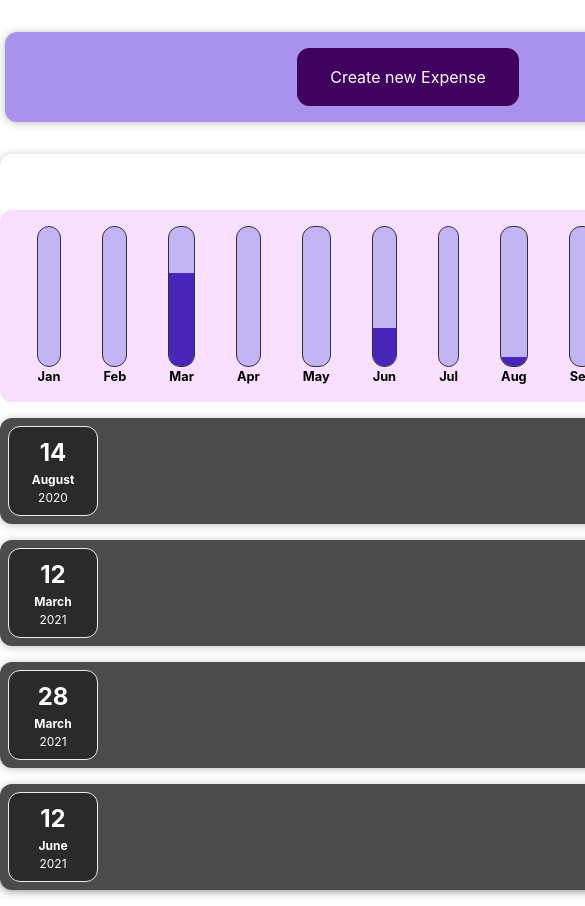
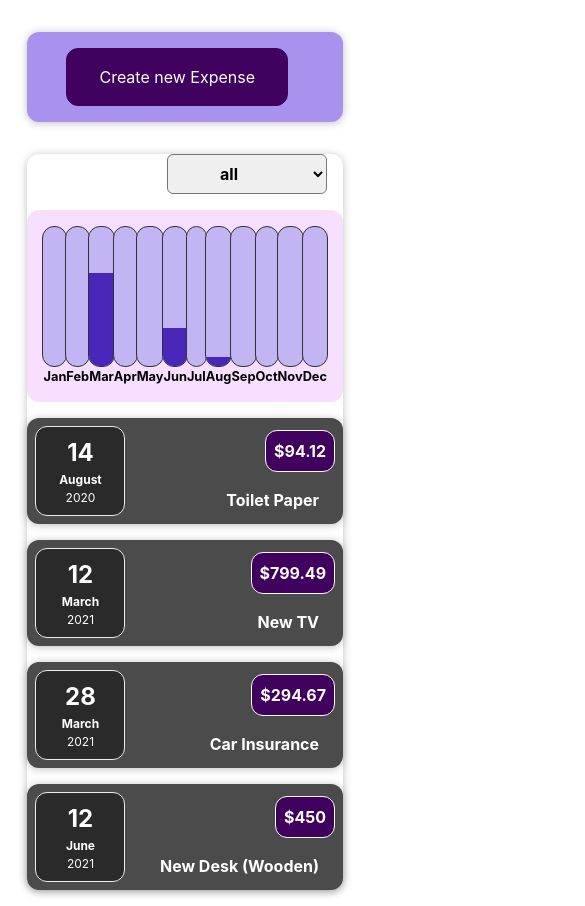
Before and after one commit to marcop96/reactcourse, a React (Vite) app: page / in a window 390 px wide. Shown: the top 906 px of the page, 585 px wide, since content can reach past the window. Built offline with nearby package versions, Linux system fonts and the light colour scheme.

Commit message:
adds responsiveness

```diff
--- a/src/App.css
+++ b/src/App.css
@@ -3,14 +3,14 @@
   margin: 0 auto;
   padding: 2rem;
   text-align: center;
+  width: 95%;
 }
 
 .expenses {
   padding: 1rem;
   background-color: rgb(31, 31, 31);
   margin: 2rem auto;
-  width: 50rem;
-  max-width: 95%;
+
   border-radius: 12px;
   box-shadow: 0 1px 8px rgba(0, 0, 0, 0.25);
 }
--- a/src/components/Expenses/ExpenseItem.css
+++ b/src/components/Expenses/ExpenseItem.css
@@ -36,7 +36,7 @@
   border-radius: 12px;
 }
 
-@media (min-width: 580px) {
+@media (min-width: 400px) {
   .expense-item__description {
     flex-direction: row;
     align-items: center;
--- a/src/components/NewExpense/ExpenseForm.css
+++ b/src/components/NewExpense/ExpenseForm.css
@@ -17,7 +17,6 @@
   padding: 0.5rem;
   border-radius: 6px;
   border: 1px solid #ccc;
-  width: 20rem;
   max-width: 100%;
 }
 
--- a/src/components/NewExpense/NewExpense.css
+++ b/src/components/NewExpense/NewExpense.css
@@ -2,8 +2,6 @@
   background-color: #a892ee;
   padding: 1rem;
   margin: 2rem auto;
-  width: 50rem;
-  max-width: 95%;
   border-radius: 12px;
   text-align: center;
   box-shadow: 0 1px 8px rgba(0, 0, 0, 0.25);
--- a/src/index.css
+++ b/src/index.css
@@ -2,7 +2,7 @@
   font-family: Inter, system-ui, Avenir, Helvetica, Arial, sans-serif;
   line-height: 1.5;
   font-weight: 400;
-
+  width: 95%;
   color-scheme: light dark;
   color: rgba(255, 255, 255, 0.87);
   background-color: #242424;
@@ -29,6 +29,7 @@
   place-items: center;
   min-width: 320px;
   min-height: 100vh;
+  justify-content: center;
 }
 
 h1 {
```
